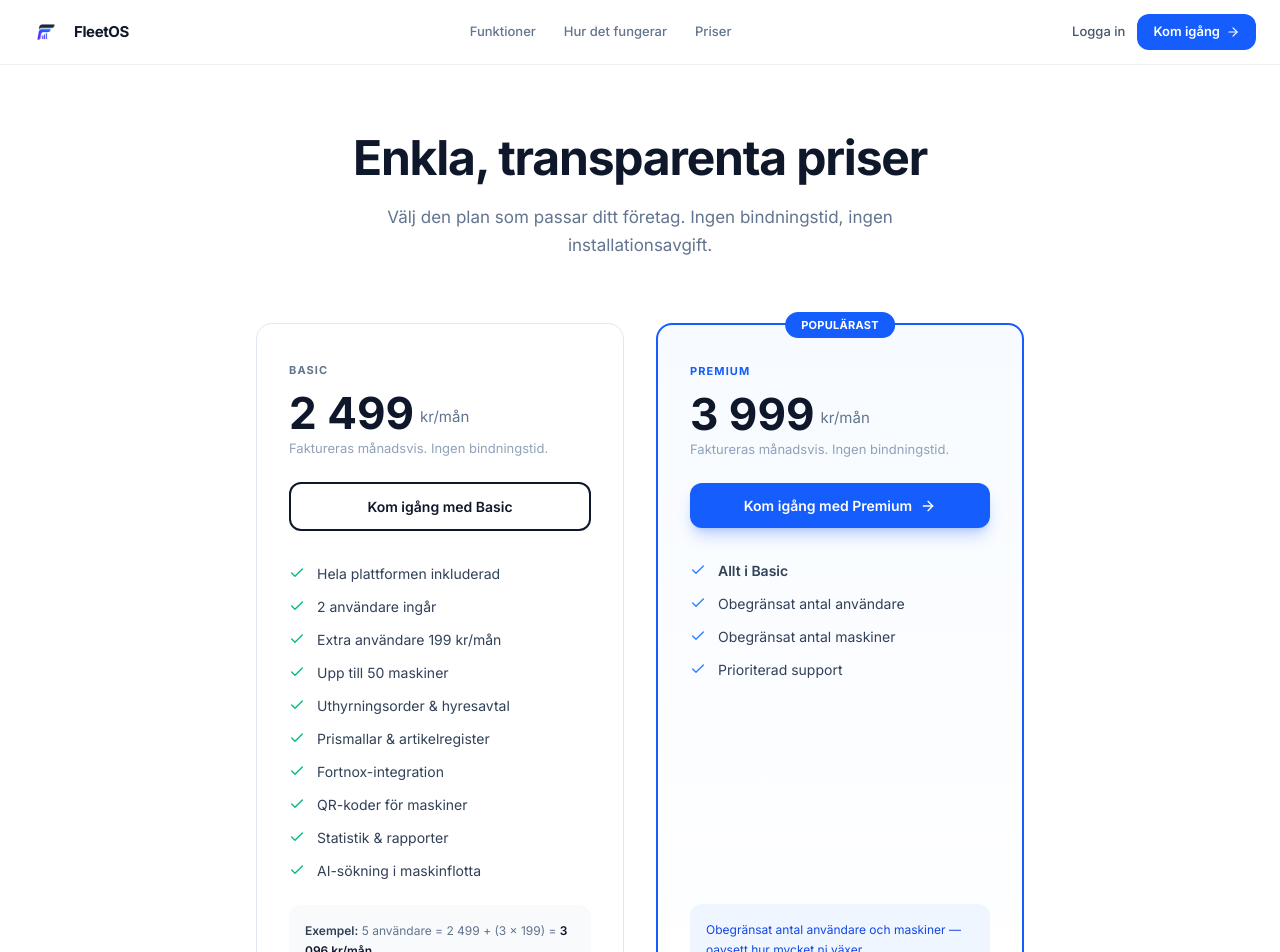
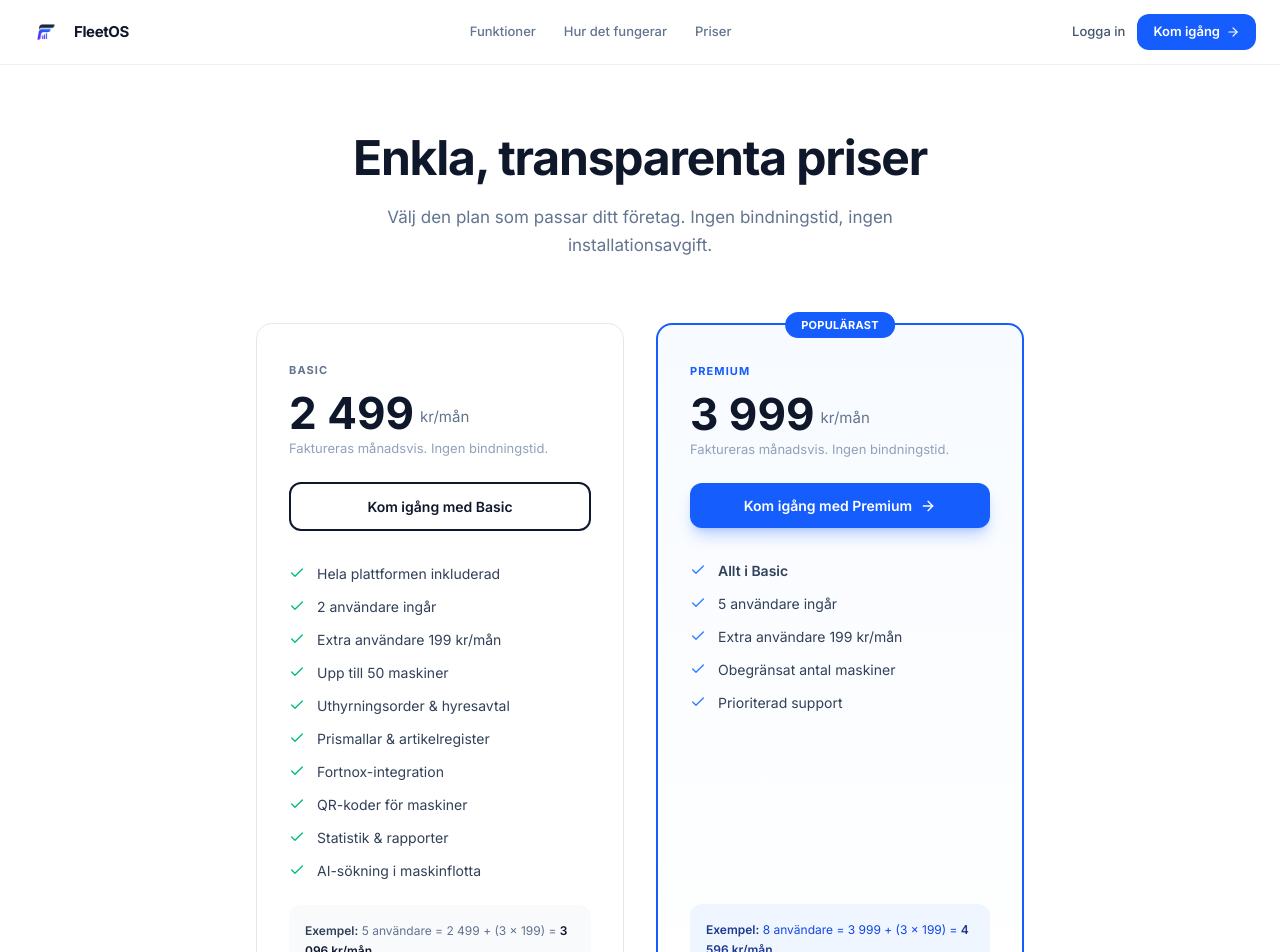
Before and after one commit to DavidWestlundcode/Fleetrent, a Next.js app: page /priser in a window 1280 px wide. Shown: the top 952 px of the page. Built offline with nearby package versions, Linux system fonts and the light colour scheme.

Commit message:
Update Premium plan: 5 users included, 199kr per extra user

```diff
--- a/src/app/priser/page.tsx
+++ b/src/app/priser/page.tsx
@@ -17,7 +17,8 @@ const BASIC_FEATURES = [
 
 const PREMIUM_FEATURES = [
   'Allt i Basic',
-  'Obegränsat antal användare',
+  '5 användare ingår',
+  'Extra användare 199 kr/mån',
   'Obegränsat antal maskiner',
   'Prioriterad support',
 ];
@@ -140,7 +141,7 @@ export default function PriserPage() {
 
               <div className="mt-6 p-4 bg-blue-50 rounded-xl">
                 <p className="text-[12px] text-blue-700 leading-relaxed">
-                  Obegränsat antal användare och maskiner — oavsett hur mycket ni växer.
+                  <span className="font-semibold text-blue-900">Exempel:</span> 8 användare = 3 999 + (3 × 199) = <span className="font-semibold text-blue-900">4 596 kr/mån</span>
                 </p>
               </div>
             </div>
```
